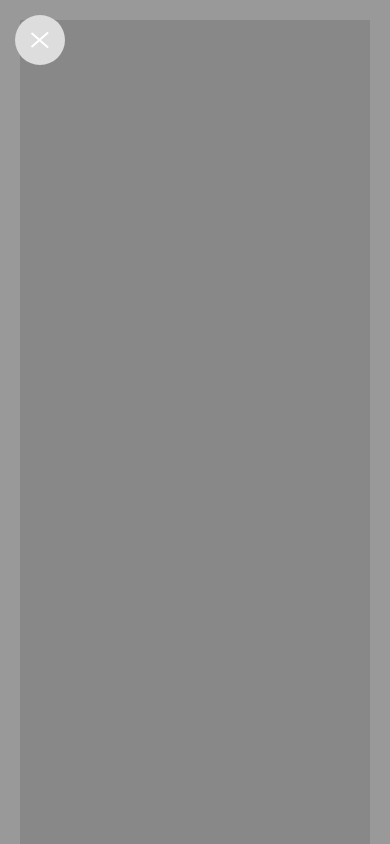
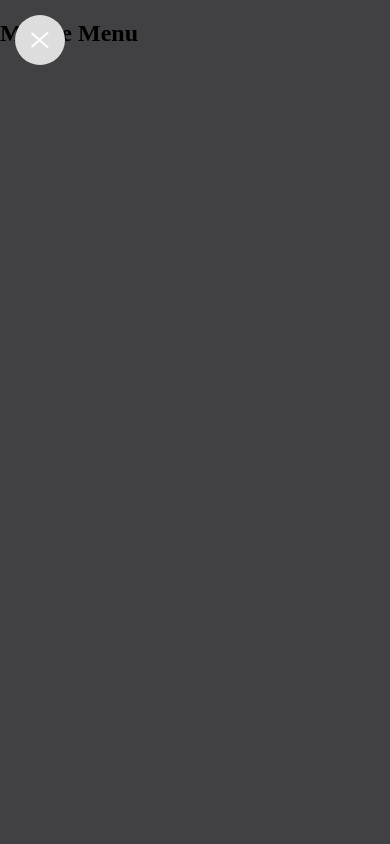
Before and after one commit to chrisloewer/nolosha-prototype, a website: page src/views/index.html in a window 390 px wide. Both pictures are taken after a click on the element 40 px from the left and 40 px from the top of the page. Shown: the top 844 px of the page. Drawn offline with nearby package versions, Linux system fonts and the light colour scheme; files that its build step writes are made by us from their sources.

Commit message:
Add slideout mobile menu drawer.

```diff
--- a/src/scripts/general.js
+++ b/src/scripts/general.js
@@ -20,25 +20,25 @@ window.addEventListener('load', function () {
 
 function toggleMenuPopup() {
   let body = document.getElementById('body');
-  // let menu = document.getElementById('menu-popup');
+  let menu = document.getElementById('mobile-menu-drawer');
   let icon = document.getElementById('hamburger-icon-body');
   if (body && icon) {
     toggleClass(body, 'scroll-lock');
-    // toggleClass(menu, 'open');
-    toggleClass(icon, 'open');
+    toggleClass(menu, 'mobile-menu--open');
+    toggleClass(icon, 'hamburger-icon--open');
   }
 }
 
 function closeMenuPopup() {
-  let menu = document.getElementById('menu-popup');
+  let menu = document.getElementById('mobile-menu-drawer');
   if (menu) {
-    removeClass(menu, 'open');
+    removeClass(menu, 'mobile-menu--open');
   }
 }
 
 function openMenuPopup() {
-  let menu = document.getElementById('menu-popup');
+  let menu = document.getElementById('mobile-menu-drawer');
   if (menu) {
-    addClass(menu, 'open');
+    addClass(menu, 'mobile-menu--open');
   }
 }
--- a/src/styles/main.scss
+++ b/src/styles/main.scss
@@ -3,14 +3,21 @@
 
 body {
   margin: 0;
+
+  &.scroll-lock {
+    overflow: hidden;
+  }
 }
 
+// Main page layout
 .flex-layout {
   position: relative;
   min-height: 100vh;
   background-color: #999999;
   display: flex;
   flex-direction: column;
+}
+
 
 .flex-layout__header {
   // Nav shrinks to wrong hamburger menu on mobile
@@ -68,7 +75,7 @@ body {
   height: 120px;
   background: #777777;
 }
-}
+
 
 .hamburger-icon {
   display: inline-block;
@@ -87,7 +94,7 @@ body {
     @include transition(all 0.5s);
   }
 
-  &.open {
+  &.hamburger-icon--open {
     @include transform(translateX(2.5px));
     @include transition(all 0.5s);
 
@@ -110,6 +117,43 @@ body {
   }
 }
 
+// Mobile menu is drawer menu opened and closed by hamburger icon on mobile viewport
+.mobile-menu {
+  // Menu closed by default
+  z-index: 10;
+  background-color: $dark-gray;
+  height: 100vh;
+  width: 0;
+  overflow: hidden;
+  position: fixed;
+  top: 0;
+  bottom: 0;
+  left: 0;
+  right: 0;
+  @include shadow(0 6px 10px -1px $black-gray);
+  @include transition(width 0.5s, z-index 0.5s 0.5s);
+
+  .mobile-menu__content {
+    opacity: 0;
+    @include transition(all 0.5s);
+  }
+
+  // Menu open
+  &.mobile-menu--open {
+    width: 100vw;
+    @include transition(all 0.5s);
+
+    .mobile-menu__content {
+      opacity: 1;
+    }
+  }
+
+  // Menu only usable on mobile viewports
+  @media (min-width: $tabletWidth) {
+    display: none;
+  }
+}
+
 .temp-content {
   margin: 20px;
   background: #888888;
--- a/src/views/index.html
+++ b/src/views/index.html
@@ -13,6 +13,13 @@
 </head>
 
 <body id="body">
+
+    <!-- MOBILE MENU DRAWER -->
+    <div class="mobile-menu" id="mobile-menu-drawer">
+        <div class="mobile-menu__content">
+            <h2>Mobile Menu</h2>
+        </div>
+    </div>
 
     <div class="flex-layout">
         <!-- HEADER -->
```
Also changed, not shown: 1 other file. Lines whose indentation alone changed are shown as unchanged.
